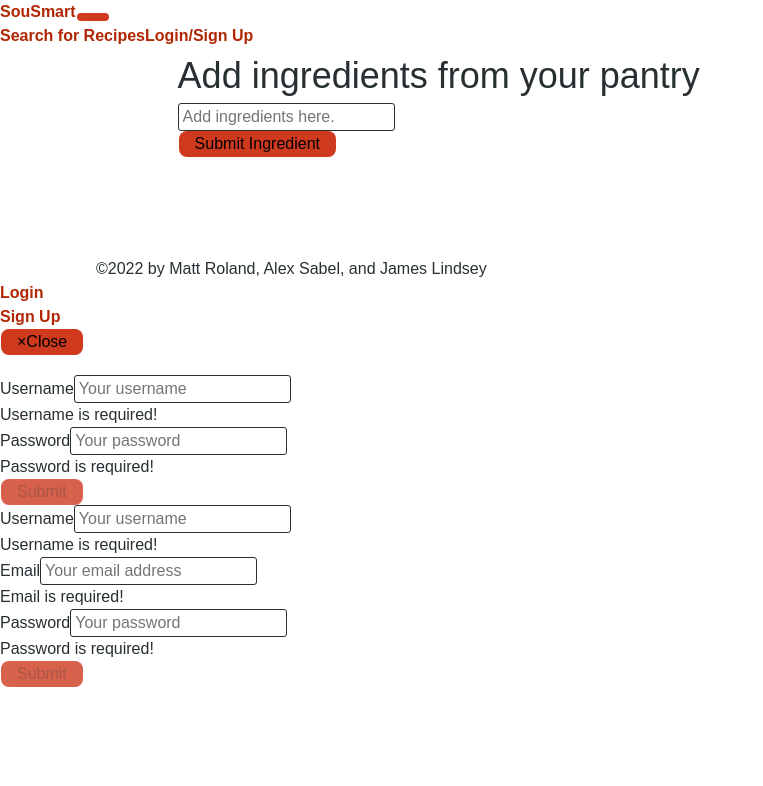
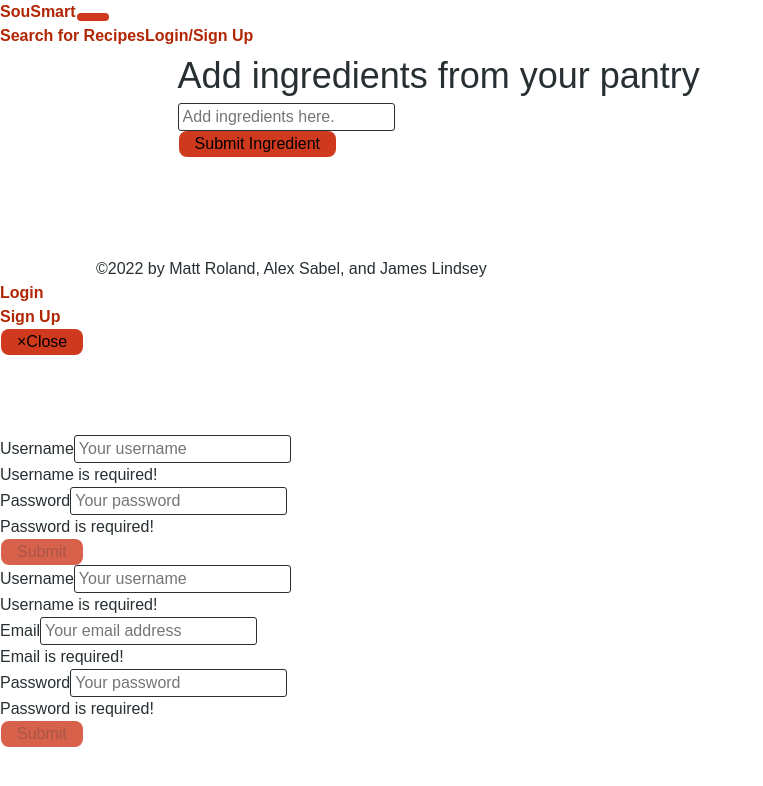
Before and after one commit to james182-dang/SouSmart, a React (Create React App) app in the folder client/: page /ingredients in a window 1280 px wide. Both pictures are taken after a click on the button "Login/Sign Up". Shown: the top 786 px of the page, without its empty margins (0-763 px from the left). Built offline with nearby package versions, Linux system fonts and the light colour scheme.

Commit message:
setting up style constants

```diff
--- a/client/src/components/Header/index.js
+++ b/client/src/components/Header/index.js
@@ -4,7 +4,7 @@ import Auth from '../../utils/auth';
 import Background from '../../primarylogo.png'
 
 
-var headerStyle = {
+const headerStyle = {
 
         minHeight: 100,
         paddingTop: 100,
--- a/client/src/components/LoginForm/index.js
+++ b/client/src/components/LoginForm/index.js
@@ -4,10 +4,11 @@ import { useMutation } from '@apollo/client';
 import { LOGIN_USER } from '../../utils/mutations';
 import Auth from '../../utils/auth';
 
-var loginStyle = {
+const loginStyle = {
     alignContent: 'center',
     justifyContent: 'center',
-    paddingTop: 20
+    paddingTop: 20,
+    marginTop: 20
 }
 
 const LoginForm = (props) => {
@@ -51,6 +52,7 @@ const LoginForm = (props) => {
 
     return (
         <>
+        <div style={loginStyle}>
           <Form style = {loginStyle} noValidate validated={validated} onSubmit={handleFormSubmit}>
               <Alert dismissible onClose={() => setShowAlert(false)} show={showAlert} variant='danger'>
                   Something went wrong with your login credentials!
@@ -87,6 +89,7 @@ const LoginForm = (props) => {
                 Submit
               </Button>
           </Form>
+          </div>
         </>
     );
 };
```
Also changed, not shown: client/src/components/Footer/index.js (+1 -6 lines).
